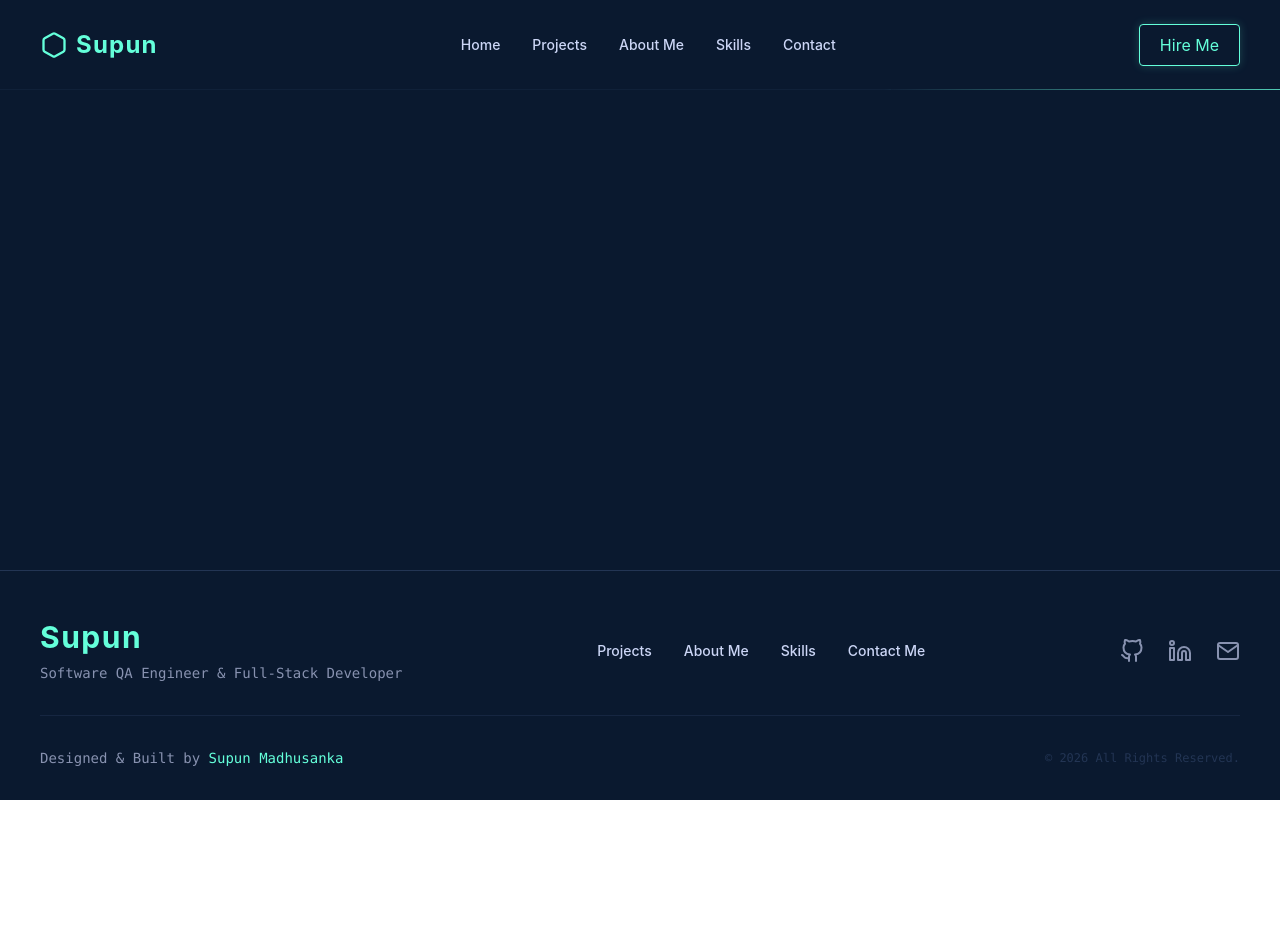
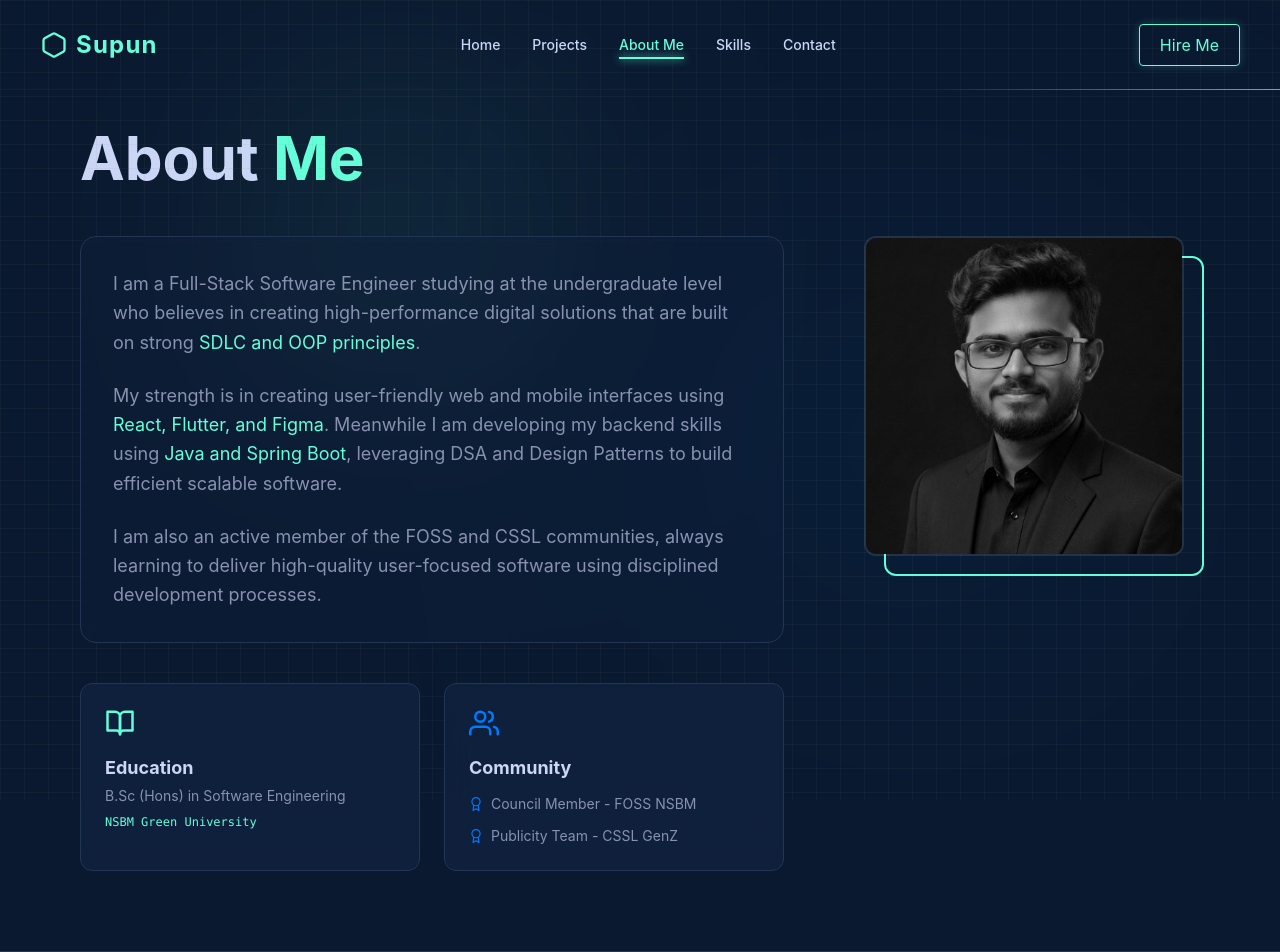
Before and after one commit to madhushankaspn/My-Portfolio, a React (Vite) app: page /about in a window 1280 px wide. Shown: the top 952 px of the page. Before the commit the page ends 800 px from the top, so only its background shows below. Built offline with nearby package versions, Linux system fonts and the light colour scheme.

Commit message:
feat: add AboutPage component and update navigation links to reflect new routing

```diff
--- a/src/App.jsx
+++ b/src/App.jsx
@@ -4,6 +4,7 @@ import Navbar from './components/Navbar';
 import Footer from './components/Footer'; // Footer එක මෙතනට import කරලා තියෙනවා
 import Home from './pages/Home';
 import ProjectsPage from './pages/ProjectsPage';
+import AboutPage from './pages/AboutPage';
 
 function App() {
   return (
@@ -17,6 +18,7 @@ function App() {
           <Routes>
             <Route path="/" element={<Home />} />
             <Route path="/projects" element={<ProjectsPage />} />
+            <Route path="/about" element={<AboutPage />} />
           </Routes>
         </div>
 
--- a/src/components/Footer.jsx
+++ b/src/components/Footer.jsx
@@ -28,18 +28,18 @@ const Footer = () => {
               <span className="absolute -bottom-1 left-0 w-0 h-[1px] bg-[#64ffda] transition-all duration-300 group-hover:w-full"></span>
             </Link>
             {/* මේවා දැනටමත් /#about වගේ හදලා තියෙන්නේ, ඉස්සරහට අපි ඒ sections හැදුවම මේවා හරියටම වැඩ කරනවා */}
-            <a href="/#about" className="text-[#ccd6f6] hover:text-[#64ffda] transition-colors duration-300 relative group">
+            <Link to="/about" className="text-[#ccd6f6] hover:text-[#64ffda] transition-colors duration-300 relative group">
               About Me
               <span className="absolute -bottom-1 left-0 w-0 h-[1px] bg-[#64ffda] transition-all duration-300 group-hover:w-full"></span>
-            </a>
-            <a href="/#skills" className="text-[#ccd6f6] hover:text-[#64ffda] transition-colors duration-300 relative group">
+            </Link>
+            <Link to="/#skills" className="text-[#ccd6f6] hover:text-[#64ffda] transition-colors duration-300 relative group">
               Skills
               <span className="absolute -bottom-1 left-0 w-0 h-[1px] bg-[#64ffda] transition-all duration-300 group-hover:w-full"></span>
-            </a>
-            <a href="/#contact" className="text-[#ccd6f6] hover:text-[#64ffda] transition-colors duration-300 relative group">
+            </Link>
+            <Link to="/#contact" className="text-[#ccd6f6] hover:text-[#64ffda] transition-colors duration-300 relative group">
               Contact Me
               <span className="absolute -bottom-1 left-0 w-0 h-[1px] bg-[#64ffda] transition-all duration-300 group-hover:w-full"></span>
-            </a>
+            </Link>
           </div>
 
           {/* 3. දකුණු පැත්ත: Social Media Icons */}
--- a/src/components/Navbar.jsx
+++ b/src/components/Navbar.jsx
@@ -18,7 +18,7 @@ const Navbar = () => {
   const navLinks = [
     { name: 'Home', path: '/' },
     { name: 'Projects', path: '/projects' },
-    { name: 'About Me', path: '/#about' },
+    { name: 'About Me', path: '/about' },
     { name: 'Skills', path: '/#skills' },
     { name: 'Contact', path: '/#contact' }
   ];
--- /dev/null
+++ b/src/pages/AboutPage.jsx
@@ -0,0 +1,83 @@
+import React, { useEffect } from 'react';
+import { motion } from 'framer-motion';
+import { FiBookOpen, FiUsers, FiAward } from 'react-icons/fi';
+
+const AboutPage = () => {
+  useEffect(() => {
+    window.scrollTo(0, 0);
+  }, []);
+
+  return (
+    <div className="pt-32 pb-20 px-10 md:px-20 max-w-7xl mx-auto min-h-screen relative z-10">
+
+      {/* Background Effects */}
+      <div className="fixed inset-0 bg-[linear-gradient(to_right,#80808012_1px,transparent_1px),linear-gradient(to_bottom,#80808012_1px,transparent_1px)] bg-[size:24px_24px] pointer-events-none z-0"></div>
+      <div className="fixed inset-0 overflow-hidden pointer-events-none z-0">
+         <div className="absolute top-[10%] left-[20%] w-72 h-72 bg-[#64ffda] rounded-full mix-blend-multiply filter blur-[128px] opacity-10 animate-blob"></div>
+         <div className="absolute bottom-[20%] right-[20%] w-72 h-72 bg-[#007bff] rounded-full mix-blend-multiply filter blur-[128px] opacity-10 animate-blob animation-delay-4000"></div>
+      </div>
+
+      <motion.div
+        initial={{ opacity: 0, y: 20 }}
+        animate={{ opacity: 1, y: 0 }}
+        transition={{ duration: 0.8 }}
+      >
+        <h1 className="text-4xl md:text-6xl font-bold text-[#ccd6f6] mb-12">
+          About <span className="text-[#64ffda]">Me</span>
+        </h1>
+
+        <div className="flex flex-col md:flex-row gap-16 items-start">
+          <div className="md:w-2/3">
+            <div className="text-[#8892b0] text-lg leading-relaxed space-y-6 bg-[#112240]/30 p-8 rounded-2xl border border-[#233554] backdrop-blur-sm">
+              <p>
+                I am a Full-Stack Software Engineer studying at the undergraduate level who believes in creating high-performance digital solutions that are built on strong <span className="text-[#64ffda]">SDLC and OOP principles</span>.
+              </p>
+              <p>
+                My strength is in creating user-friendly web and mobile interfaces using <span className="text-[#64ffda]">React, Flutter, and Figma</span>. Meanwhile I am developing my backend skills using <span className="text-[#64ffda]">Java and Spring Boot</span>, leveraging DSA and Design Patterns to build efficient scalable software.
+              </p>
+              <p>
+                I am also an active member of the FOSS and CSSL communities, always learning to deliver high-quality user-focused software using disciplined development processes.
+              </p>
+            </div>
+
+            <div className="grid grid-cols-1 md:grid-cols-2 gap-6 mt-10">
+              {/* Education Card */}
+              <motion.div whileHover={{ y: -5 }} className="bg-[#112240]/80 backdrop-blur-md p-6 rounded-xl border border-[#233554] hover:border-[#64ffda]/50 transition-all duration-300">
+                <FiBookOpen className="text-[#64ffda] text-3xl mb-4"/>
+                <h4 className="text-[#ccd6f6] font-bold text-lg mb-1">Education</h4>
+                <p className="text-[#8892b0] text-sm">B.Sc (Hons) in Software Engineering</p>
+                <p className="text-[#64ffda] text-xs font-mono mt-2">NSBM Green University</p>
+              </motion.div>
+
+              {/* Community Card */}
+              <motion.div whileHover={{ y: -5 }} className="bg-[#112240]/80 backdrop-blur-md p-6 rounded-xl border border-[#233554] hover:border-[#007bff]/50 transition-all duration-300">
+                <FiUsers className="text-[#007bff] text-3xl mb-4"/>
+                <h4 className="text-[#ccd6f6] font-bold text-lg mb-3">Community</h4>
+                <ul className="space-y-3 text-sm text-[#8892b0]">
+                  <li className="flex items-center gap-2">
+                    <FiAward className="text-[#007bff]"/> Council Member - FOSS NSBM
+                  </li>
+                  <li className="flex items-center gap-2">
+                    <FiAward className="text-[#007bff]"/> Publicity Team - CSSL GenZ
+                  </li>
+                </ul>
+              </motion.div>
+            </div>
+          </div>
+
+          {/* Photo Section */}
+          <div className="md:w-1/3 flex justify-center w-full">
+            <div className="relative group w-64 h-64 md:w-80 md:h-80">
+              <div className="absolute inset-0 border-2 border-[#64ffda] rounded-xl translate-x-5 translate-y-5 group-hover:translate-x-3 group-hover:translate-y-3 transition-transform duration-500"></div>
+              <div className="relative z-10 w-full h-full rounded-xl overflow-hidden border-2 border-white/10">
+                <img src="/profile.jpg" alt="M. H. S. Perera" className="w-full h-full object-cover filter grayscale hover:grayscale-0 transition-all duration-500" />
+              </div>
+            </div>
+          </div>
+        </div>
+      </motion.div>
+    </div>
+  );
+};
+
+export default AboutPage;
--- a/src/pages/Home.jsx
+++ b/src/pages/Home.jsx
@@ -3,6 +3,8 @@ import { motion } from 'framer-motion';
 import { FiGithub, FiArrowRight } from 'react-icons/fi';
 import { Link } from 'react-router-dom';
 import { projectsData } from '../data';
+// AboutSection එක import කරලා තියෙනවා
+import AboutSection from '../components/AboutSection';
 
 const Home = () => {
   const [particles, setParticles] = useState([]);
@@ -57,7 +59,7 @@ const Home = () => {
 
         <motion.div initial={{ opacity: 0, scale: 0.8 }} animate={{ opacity: 1, scale: 1 }} transition={{ duration: 0.8, delay: 0.2 }} className="md:w-2/5 flex justify-center items-center relative mt-10 md:mt-0">
           <div className="relative group cursor-pointer z-10">
-            <div className="absolute -inset-6 bg-[#64ffda] rounded-full blur-2xl opacity-20 group-hover:opacity-40 transition duration-700"></div>
+            <div className="absolute -inset-6 bg-[#64ffda] rounded-full blur-2xl opacity-20 group-hover:opacity-40 transition duration 700"></div>
             <div className="absolute -inset-2 bg-[#64ffda] rounded-full blur-lg opacity-40 group-hover:opacity-70 transition duration-500 animate-pulse"></div>
             <div className="relative w-64 h-64 md:w-80 md:h-80 rounded-full overflow-hidden border-2 border-[#64ffda]/30 z-10 bg-[#112240] shadow-[0_0_20px_rgba(100,255,218,0.3)]">
               <img src="/profile.jpg" alt="Profile" className="w-full h-full object-cover group-hover:scale-110 transition-transform duration-700" />
@@ -160,6 +162,8 @@ const Home = () => {
           </Link>
         </motion.div>
       </section>
+
+
     </>
   );
 };
```
